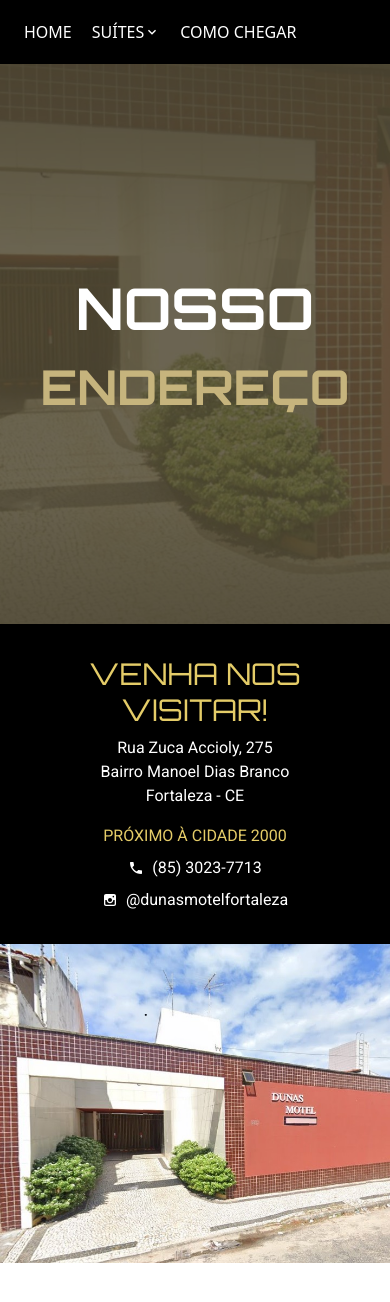
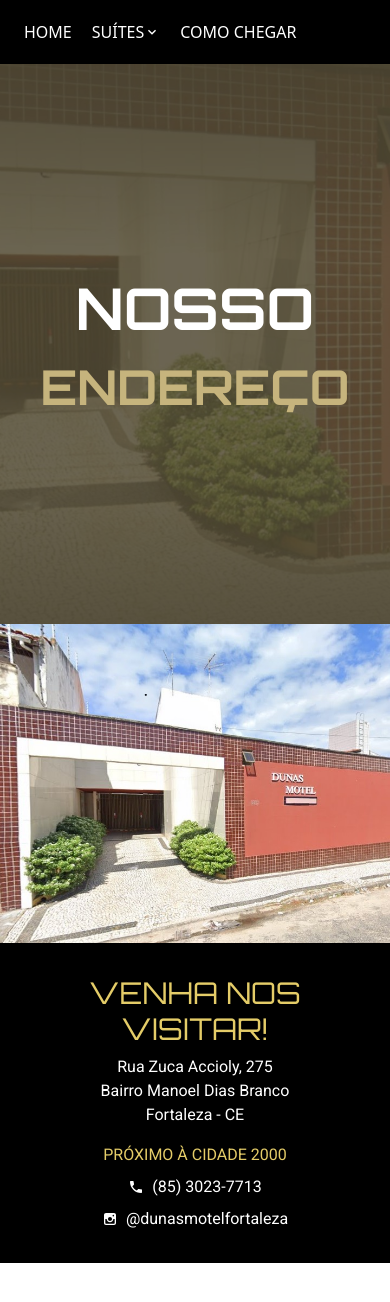
Before and after one commit to vitoremanuel-dev/dunas, a React (Vite) app: page /como-chegar in a window 390 px wide. Shown: the top 1302 px of the page. Built offline with nearby package versions, Linux system fonts and the light colour scheme; grey boxes are pictures that could not be loaded.

Commit message:
inverte painel contato

```diff
--- a/src/pages/contact.jsx
+++ b/src/pages/contact.jsx
@@ -21,7 +21,7 @@ const Contact = () => {
           </span>
         </div>
       </div>
-      <div className="flex flex-col md:flex-row w-full bg-black text-white h-auto font-orbitron">
+      <div className="flex flex-col-reverse md:flex-row w-full bg-black text-white h-auto font-orbitron">
         <div className="w-full md:w-1/2 flex flex-col items-center text-center md:justify-between text-[1rem] md:text-[1.2rem] lg:text-[1.5rem] px-4 md:px-12 py-8">
           <p className="text-3xl md:text-4xl text-[#e4cc68]">VENHA NOS VISITAR!</p>
           <span className="font-roboto py-2">
```
